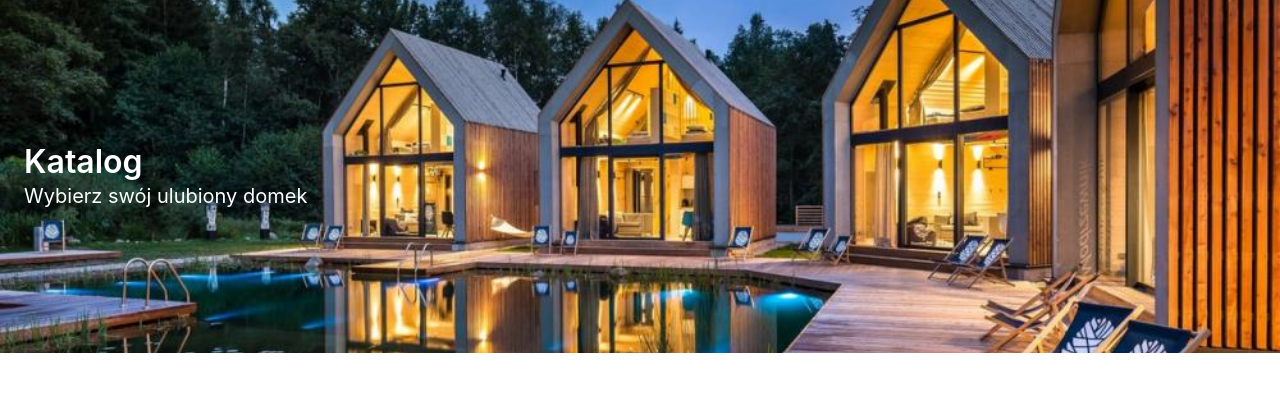
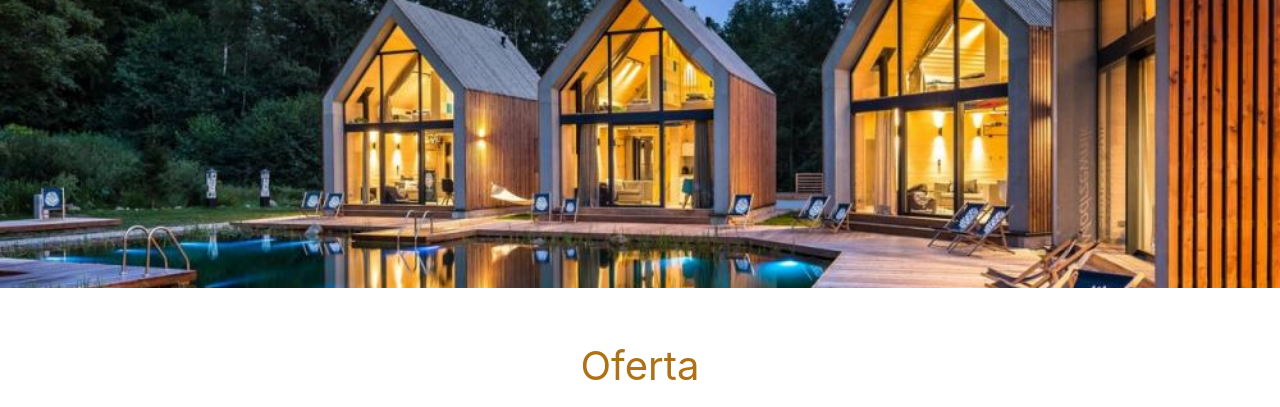
Before and after one commit to Patryk-Kowalczyk/Domki, a Django app: page /about/ in a window 1280 px wide. Shown: the part 64-471 px from the top of the page. Run offline with Django 3.2, Linux system fonts and the light colour scheme; some libraries are stand-ins or nearby versions.

Commit message:
Hero fix

```diff
--- a/templates/pages/aboutpage.html
+++ b/templates/pages/aboutpage.html
@@ -9,12 +9,6 @@
     <section class="hero is-medium has-background">
         <img src="{% static "img/abouthero.jpg" %}" alt="" class="hero-background">
         <div class="hero-body">
-            <p class="title">
-                Katalog
-            </p>
-            <p class="subtitle">
-                Wybierz swój ulubiony domek
-            </p>
         </div>
     </section>
 
```
